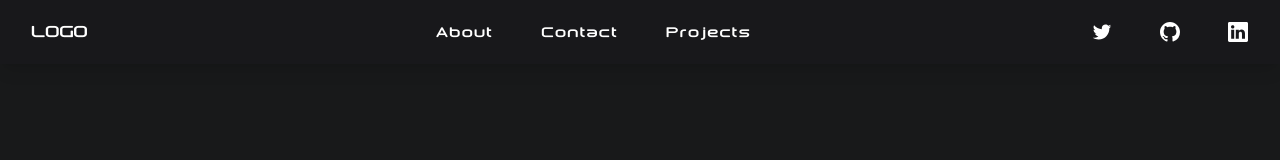
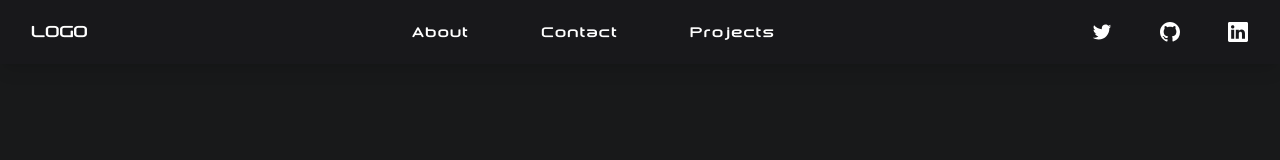
Before and after one commit to Vinayak-Kadam-18/Portfolio, a React (Create React App) app: page / in a window 1280 px wide. Shown: the top 160 px of the page. Built offline with nearby package versions, Linux system fonts and the light colour scheme; a web font is replaced by a local one.

Commit message:
first commit

```diff
--- a/src/components/About.js
+++ b/src/components/About.js
@@ -14,8 +14,8 @@ export default function About
 
         <div className='container mx-auto text-white pt-24 md:pt-44 p-6 md:grid grid-cols-2  md:p-2' id="about">
 
-            <div className='md:flex items-center justify-center sm:hidden'>
-                <img className=' justify-items-center md:w-110 rounded-tl-extraLarge rounded-br-extraLarge rounded-tr-2xl rounded-bl-2xl shadow-2xl hidden md:flex' src={profile} alt="err" />
+            <div className='md:flex items-center justify-center sm:hidden md:px-10'>
+                <img className=' justify-items-center md:w-100  rounded-tl-extraLarge rounded-br-extraLarge rounded-tr-2xl rounded-bl-2xl shadow-2xl hidden md:flex' src={profile} alt="err" />
             </div>
             <div>
                 <div className='flex items-center'>
--- a/src/components/Cards.js
+++ b/src/components/Cards.js
@@ -10,7 +10,7 @@ export default function cards (props) {
       <div>
 
         <Link  to={`${props.to}`}>
-        <Card className='flex items-end justify-center transition ease-in-out delay-50 duration-500 hover:-translate-y-1 hover:scale-105  md:w-72  md:h-100 rounded-2xl w-56 h-80 tracking-widest text-2xl md:hover:cursor cursor-pointer' style={{ backgroundSize: "100% 100%", backgroundImage: `URL(${props.imgsrc})` }}>
+        <Card className='flex items-end justify-center transition ease-in-out delay-50 duration-500 hover:-translate-y-1 hover:scale-105 md:w-72  md:h-100 rounded-2xl w-56 h-80 tracking-widest text-2xl md:hover:cursor cursor-pointer' style={{ backgroundSize: "100% 100%", backgroundImage: `URL(${props.imgsrc})` }}>
 
         <CardBody className='p-4 flex flex-col'>
           <CardTitle className='font-downlinkBold '> {props.title}</CardTitle>
--- a/src/components/Contact.js
+++ b/src/components/Contact.js
@@ -23,27 +23,27 @@ export default function Contact() {
         </div>
         <div className='grid grid-cols-5 justify-items-center pt-10 md:pt-16'>
             <div>
-                <button className="flex items-center bg-gray-700 rounded-full transition-shadow ease-in-out hover:-translate-y-3 hover:scale-105 text-white font-serif py-2 px-6 md:py-4 md:px-8 md:text-3xl">
+                <button className="flex items-center bg-gray-700 rounded-full transition-shadow ease-in-out md:hover:-translate-y-3 md:hover:scale-105 text-white font-serif py-2 px-6 md:py-4 md:px-8 md:text-3xl">
                 <MdOutlineEmail/></button><br/>
                 <p className='font-mono font-medium px-5 text-sm md:text-xl'>Email</p>
             </div>
             <div>
-                <button className="flex items-center bg-gray-700 rounded-full  transition-shadow ease-in-out hover:-translate-y-3 hover:scale-105 text-white font-serif py-2 px-6 md:py-4 md:px-8 md:text-3xl" onClick={() =>  navigator.clipboard.writeText('9324799571')}>
+                <button className="flex items-center bg-gray-700 rounded-full  transition-shadow ease-in-out md:hover:-translate-y-3 md:hover:scale-105 text-white font-serif py-2 px-6 md:py-4 md:px-8 md:text-3xl" onClick={() =>  navigator.clipboard.writeText('9324799571')}>
                 <HiPhone/></button><br/>
                 <p className='font-mono font-medium px-3 text-sm md:text-xl'>Contact</p>
             </div>
             <div>
-                <button className="flex items-center bg-gray-700 rounded-full  transition-shadow ease-in-out hover:-translate-y-3 hover:scale-105 text-white font-serif py-2 px-6 md:py-4 md:px-8 md:text-3xl">
+                <button className="flex items-center bg-gray-700 rounded-full  transition-shadow ease-in-out md:hover:-translate-y-3 md:hover:scale-105 text-white font-serif py-2 px-6 md:py-4 md:px-8 md:text-3xl">
                 <BsGithub/></button><br/>
                 <p className='font-mono font-medium px-5 text-sm md:text-xl'>Github</p>
             </div>
             <div>
-                <button className="flex items-center bg-gray-700 rounded-full  transition-shadow ease-in-out hover:-translate-y-3 hover:scale-105 text-white font-serif py-2 px-6 md:py-4 md:px-8 md:text-3xl">
+                <button className="flex items-center bg-gray-700 rounded-full  transition-shadow ease-in-out md:hover:-translate-y-3 md:hover:scale-105 text-white font-serif py-2 px-6 md:py-4 md:px-8 md:text-3xl">
                 <SiLinkedin/></button><br/>
                 <p className='font-mono font-medium px-3 text-sm md:text-xl'>LinkedIn</p>
             </div>
             <div>
-                <button className="flex items-center bg-gray-700 rounded-full  transition-shadow ease-in-out hover:-translate-y-3 hover:scale-105 text-white font-serif py-2 px-6 md:py-4 md:px-8 md:text-3xl">
+                <button className="flex items-center bg-gray-700 rounded-full  transition-shadow ease-in-out md:hover:-translate-y-3 md:hover:scale-105 text-white font-serif py-2 px-6 md:py-4 md:px-8 md:text-3xl">
                 <FaTwitter/></button><br/>
                 <p className='font-mono font-medium px-4 text-sm md:text-xl'>Twitter</p>
             </div>
@@ -55,7 +55,7 @@ export default function Contact() {
         <div className='grid justify-center items-center'>
         <p className='font-serif text-gray-300 md:pt-1 md:text-2xl'>Wants To Know More?</p>
         <p className='pt-5 pl-10'><a href={Resume} download="Vinayak-Kadam-Resume" target='_blank' rel="noopener noreferrer"><button className="flex items-center bg-black-500 rounded-full border border-neon hover:bg-neon hover:text-black text-white font-serif py-2 px-5 md:text-2xl">
-        Resume&nbsp;<TiArrowDownThick/>
+        Resume&nbsp;<span>< TiArrowDownThick/></span>
         </button></a></p>
         </div>
 
--- a/src/components/Navbar.js
+++ b/src/components/Navbar.js
@@ -31,28 +31,28 @@ export default function Navbar() {
           </svg>
         </div> */}
 
-        <div className="pl-8 text-center cursor-pointer text-sm">
+        <div className="pl-8 text-center text-sm">
            <Link
             activeClass="active"
             to="about"
             spy={true}
             smooth={true}
             offset={0}
-            duration={1400} className="p-3 md:p-6 tracking-widest ">About</Link>
+            duration={1400} className="p-3 md:mx-6 cursor-pointer  tracking-widest ">About</Link>
             <Link
             activeClass="active"
             to="contact"
             spy={true}
             smooth={true}
             offset={0}
-            duration={1400} className="p-3 md:p-6 tracking-widest ">Contact</Link>
+            duration={1400} className="p-3 md:mx-6 cursor-pointer  tracking-widest ">Contact</Link>
              <Link
             activeClass="active"
             to="project"
             spy={true}
             smooth={true}
             offset={0}
-            duration={1400} className="p-3 md:p-6 tracking-widest ">Projects</Link>
+            duration={1400} className="p-3 md:mx-6 cursor-pointer  tracking-widest ">Projects</Link>
 
         </div>
 
```
